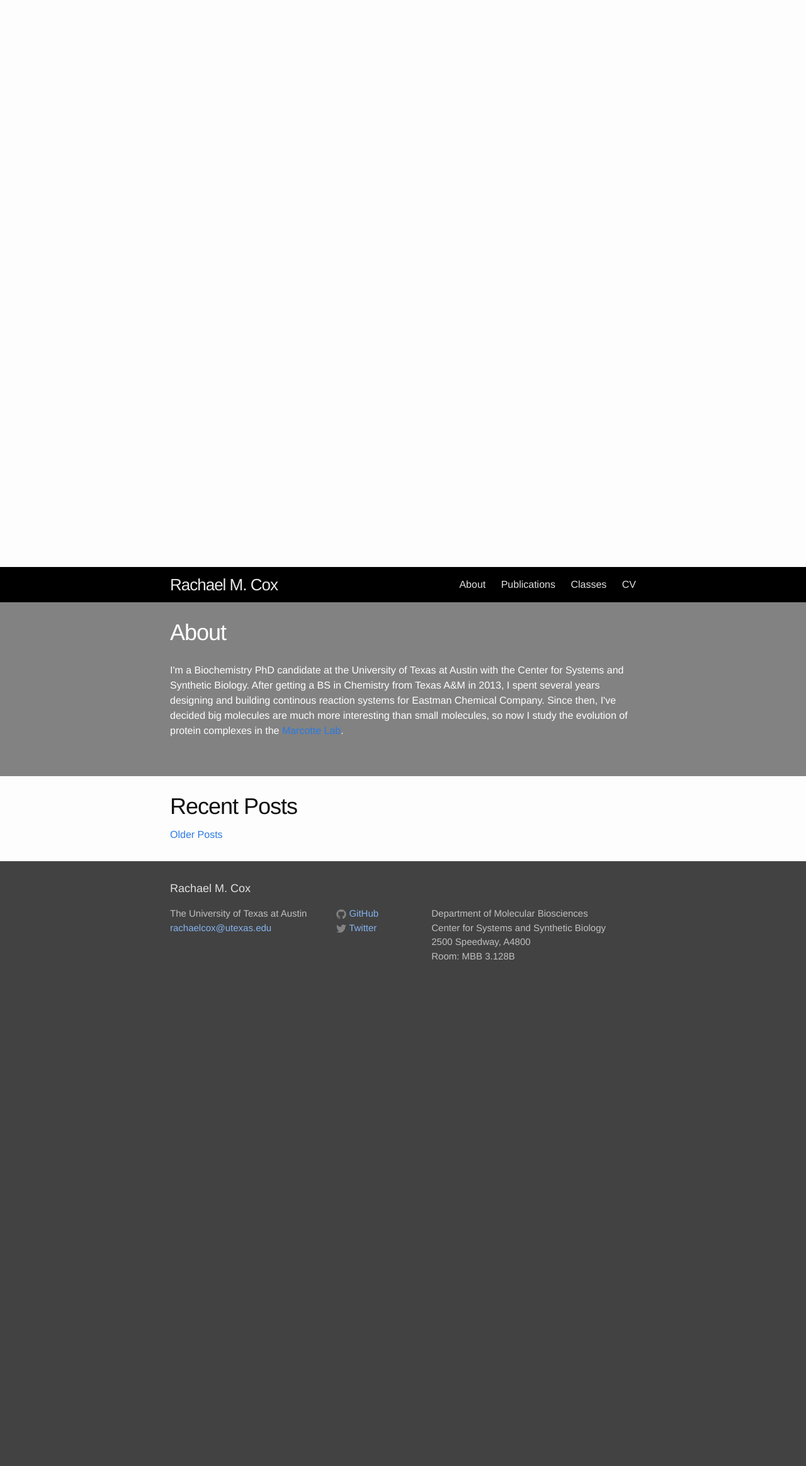
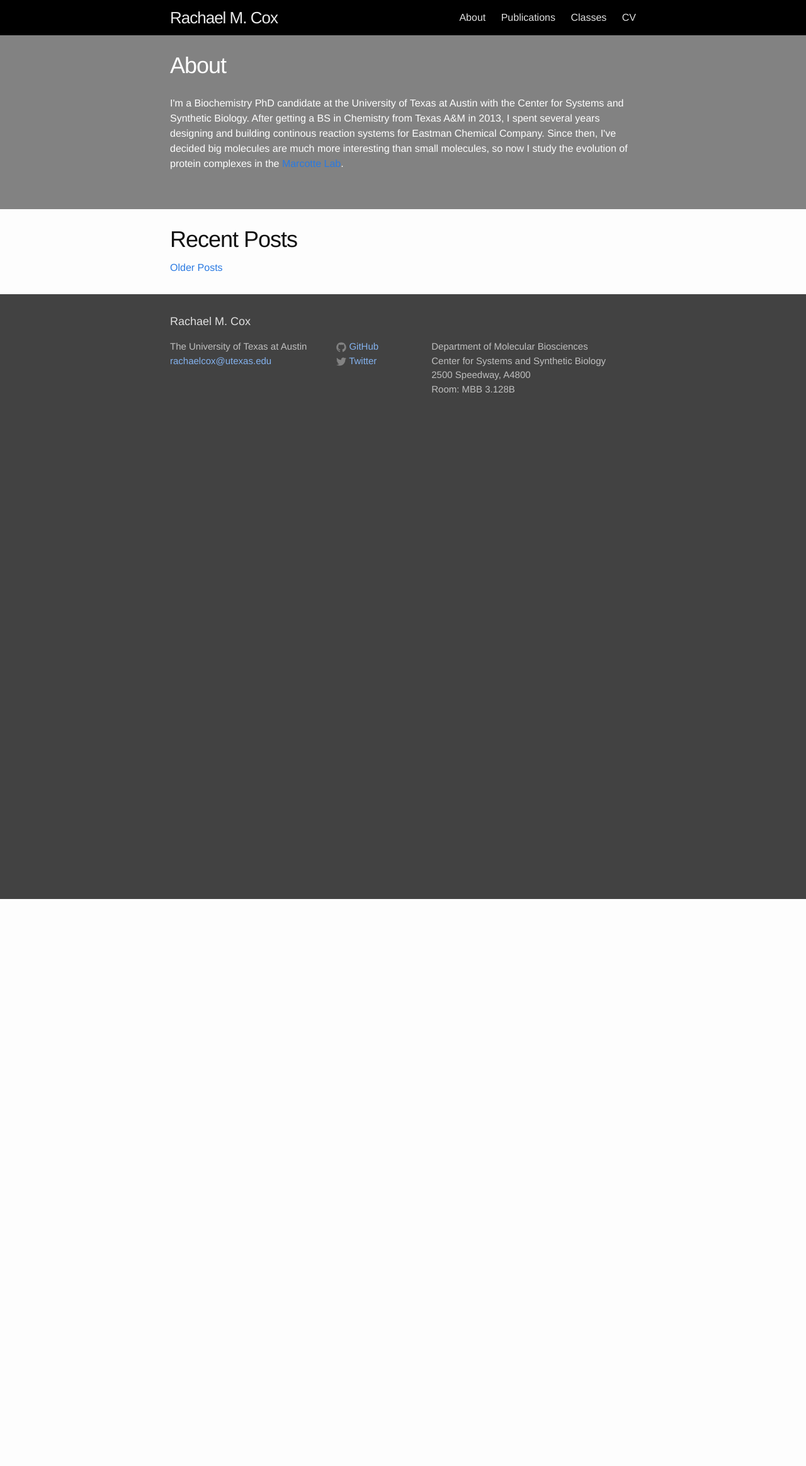
Before and after one commit to rachaelcox/rachaelcox.github.io, a Jekyll site: the page built from index.html, in a window 1280 px wide. Shown: the whole page at 63% size. Built offline with Jekyll 4.4.1, drawn with Linux system fonts in a browser that asks for light colours; after the commit the page ends 1427 px from its top, so only the background shows below that.

Commit message:
more cover fiddling

```diff
--- a/_sass/_layout.scss
+++ b/_sass/_layout.scss
@@ -12,31 +12,35 @@ body, html {
 /**
  * Page cover
  */
-#cover {
-    background: url(../img/profile_031920.png) no-repeat middle right rgb(0,0,0);
-    -webkit-background-size: 50%;
-    -moz-background-size: 50%;
-    -o-background-size: 50%;
-    background-size: 50%;
-}
+//#cover {
+//    background: url(../img/profile_031920.png) no-repeat middle right rgb(0,0,0);
+//    -webkit-background-size: 50%;
+//    -moz-background-size: 50%;
+//    -o-background-size: 50%;
+//    background-size: 50%;
+//}
 
-#headline {
-    background: url(../img/site_headline.png) no-repeat middle left;
-    -webkit-background-size: 100%;
-    -moz-background-size: 100%;
-    -o-background-size: 100%;
-    background-size: 100%;
-    height: 100%;
-}
-
-#headline-empty {
-    height: 100%;
-}
+//#headline {
+//    background: url(../img/site_headline.png) no-repeat middle left;
+//    -webkit-background-size: 100%;
+//    -moz-background-size: 100%;
+//    -o-background-size: 100%;
+//    background-size: 100%;
+//    height: 100%;
+//}
+//
+//#headline-empty {
+//    height: 100%;
+//}
 
 
 /* about block */
 
 #about-block{
+    background: url(../img/profile_031920.png) no-repeat middle right rgb(0,0,0);
+    -webkit-background-size: 50%;
+    -moz-background-size: 50%;
+    -o-background-size: 50%;
     background: $grey-color;
     color: #ffffff;
 }
```
